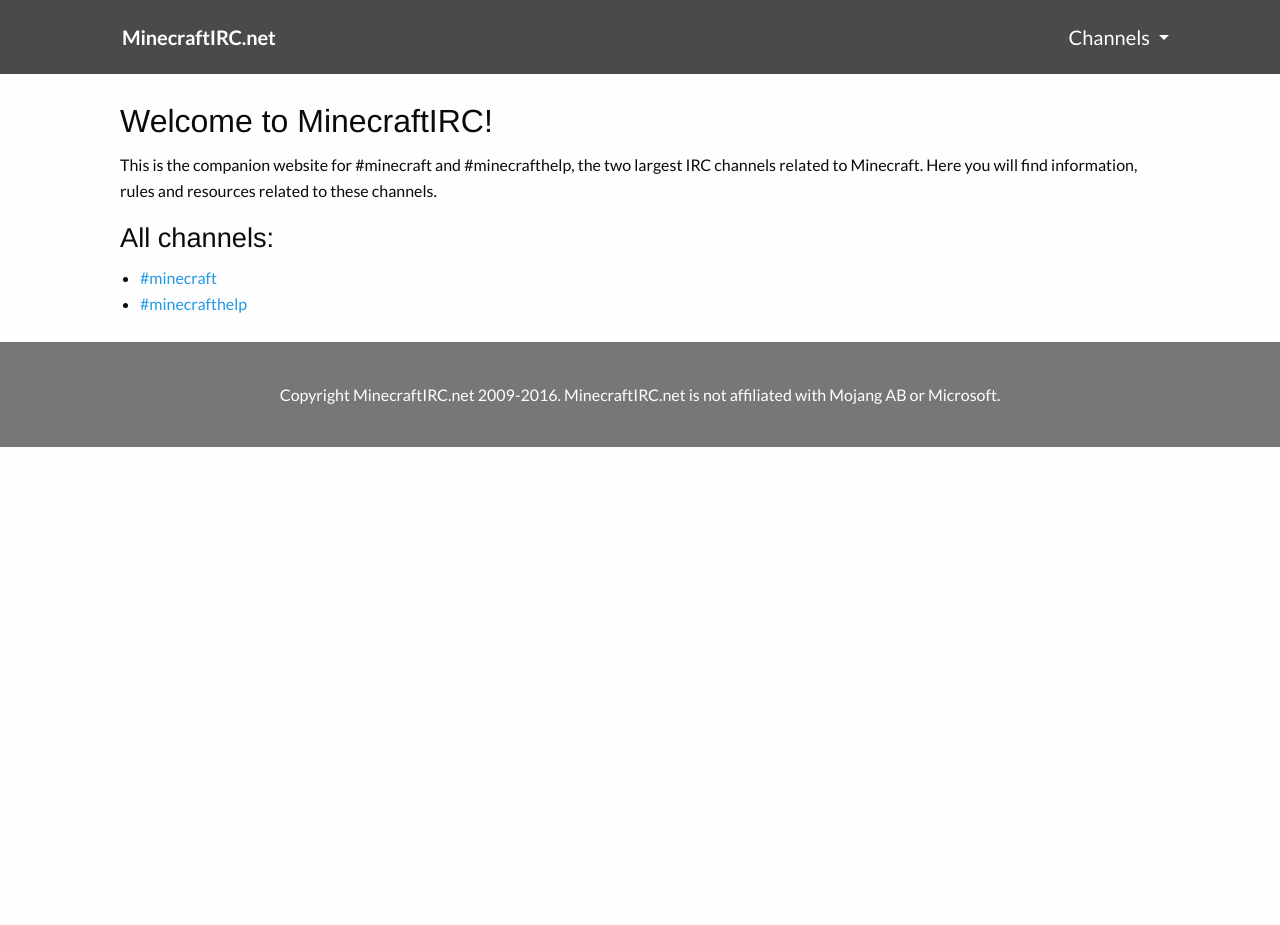
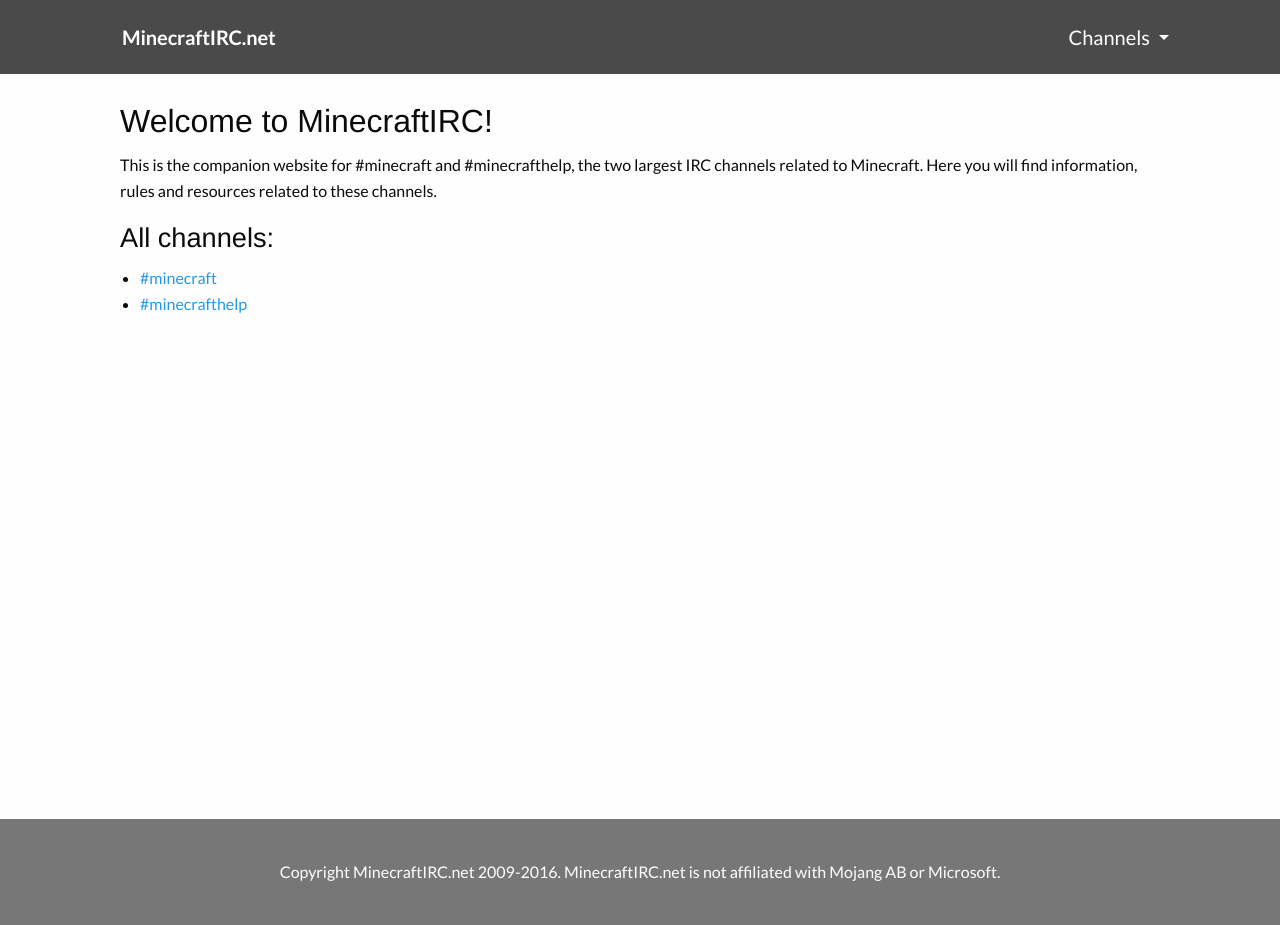
Before and after one commit to MinecraftHopper/MinecraftIRC.net, a Jekyll site: the page built from index.html, in a window 1280 px wide. Built offline with Jekyll 4.4.1, drawn with Linux system fonts in a browser that asks for light colours; nearby versions of some CDN libraries; before the commit the page ends 900 px from its top, so only the background shows below that.

Commit message:
Stretch master container

```diff
--- a/css/main.css
+++ b/css/main.css
@@ -3606,7 +3606,9 @@
 .master-container {
   max-width: 67.5rem;
   margin: auto;
-  padding: 0 20px; }
+  padding: 0 20px;
+  min-height: 95%;
+  min-height: calc(100% - 180px); }
 
 li.list-heading {
   list-style: none; }
--- a/scss/_base.scss
+++ b/scss/_base.scss
@@ -6,6 +6,8 @@
   max-width: rem-calc(1080px);
   margin: auto;
   padding: 0 20px;
+  min-height: 95%;
+  min-height: calc(100% - 220px); // Minus top and bottom
 }
 
 li.list-heading {
```
